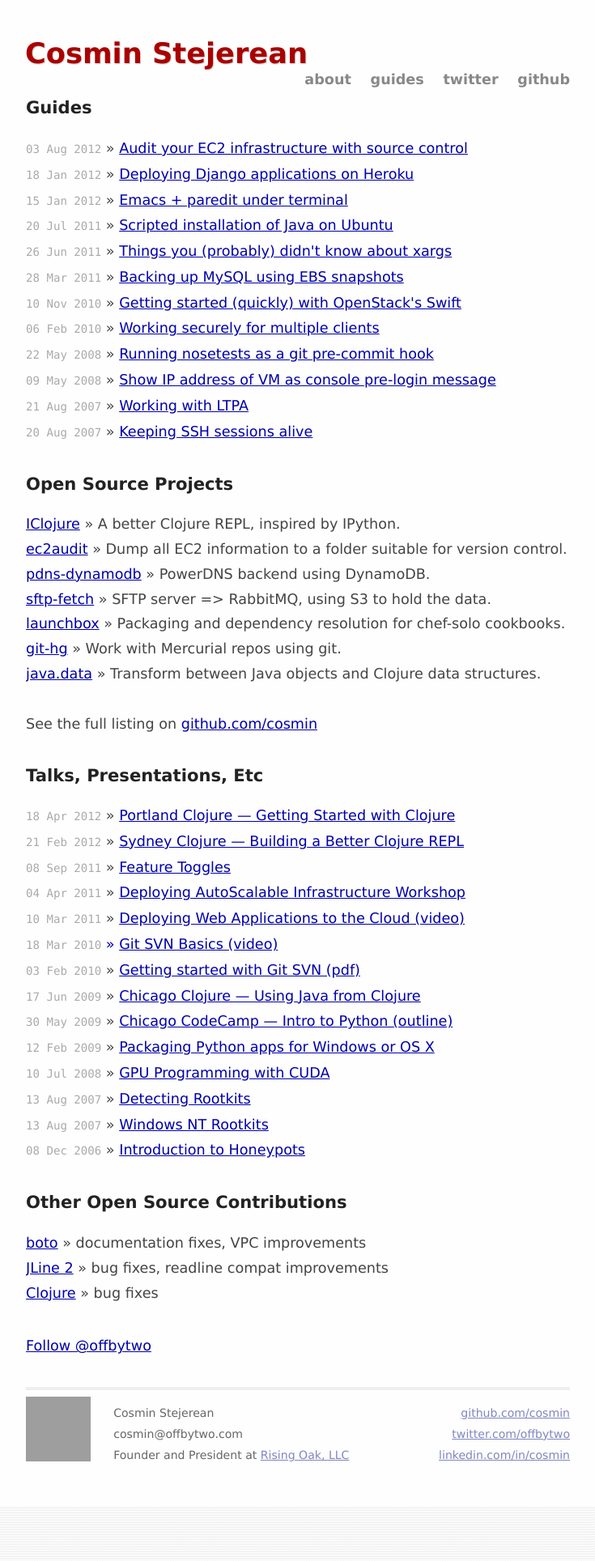
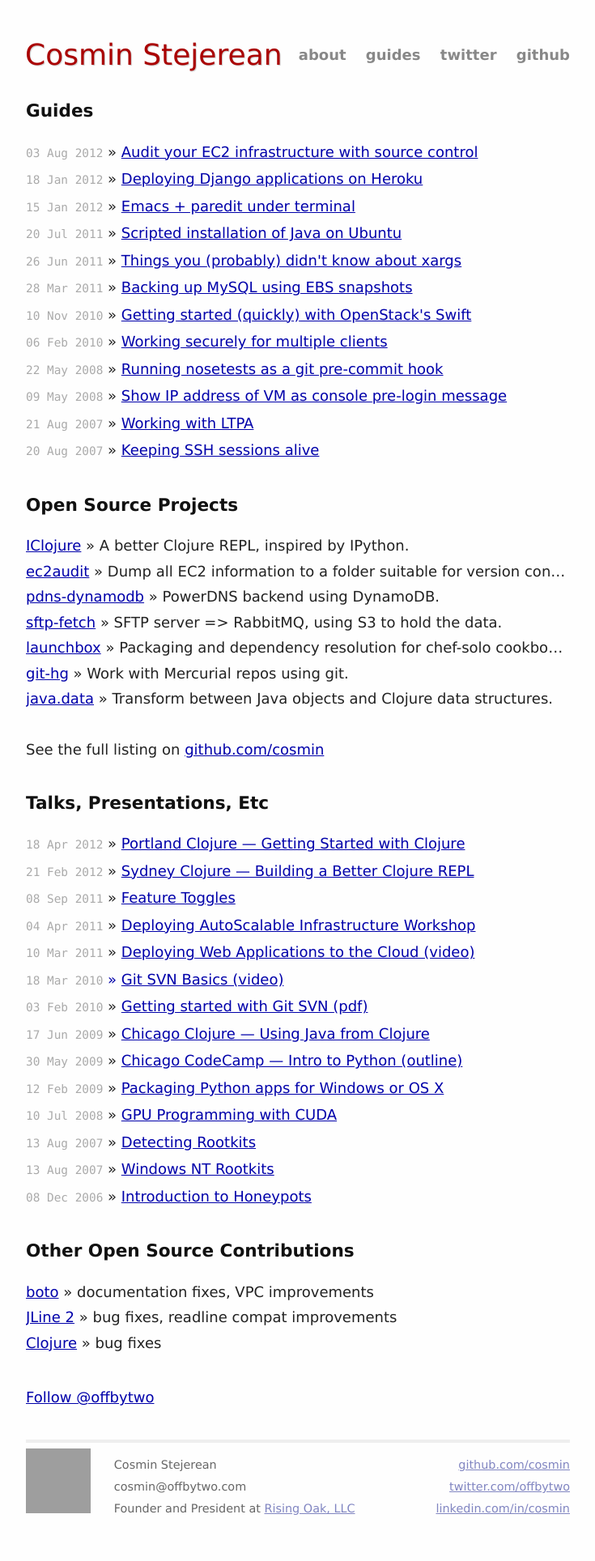
Before and after one commit to cosmin/cosmin.github.io, a Jekyll site: the page built from index.html, in a window 1280 px wide. Shown: the whole page at 81% size, without its empty margins (272-1007 px from the left). Built offline with Jekyll 4.4.1, drawn with Linux system fonts in a browser that asks for light colours; comment, search, counter and statistics services are not loaded; grey boxes are pictures that could not be loaded.

Commit message:
update fonts

```diff
--- a/css/screen.css
+++ b/css/screen.css
@@ -21,12 +21,12 @@
    font-family: "bryant-web", Verdana, sans-serif;;
    -webkit-text-size-adjust: 100%;
    text-align: center;
-   color: #444;
+   color: #222;
 }
 
 h1 {
    font-size: 1.2em;
-   color: #222;
+   color: #111;
 }
 
 h2, h3, h4, h5, h6 {
@@ -89,7 +89,7 @@
 /*****************************************************************************/
 
 .site {
-   font-size: 110%;
+   font-size: 18px;
    text-align: justify;
    margin: 0px auto 2em auto;
    max-width: 672px;
@@ -100,7 +100,7 @@
 
 header {
    color: #a00;
-   font-weight: bold;
+   font-weight: 600;
    margin-bottom: 2em;
 }
 
@@ -113,6 +113,7 @@
    -moz-text-shadow: 1px 1px 1px #ccc;
    -webkit-text-shadow: 1px 1px 1px #ccc;
    text-shadow: 1px 1px 1px #ccc;
+   font-weight: 500;
    margin-left: -1px;
 }
 
```
